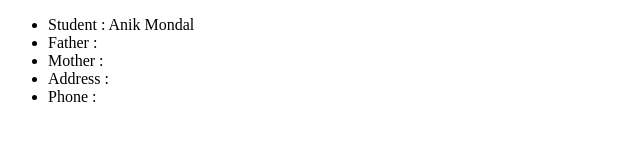
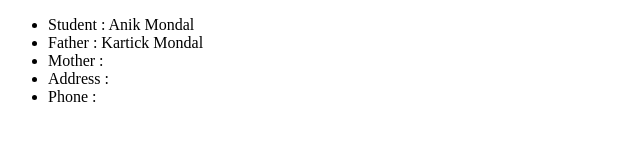
Before and after one commit to anikmondal16/test, a plain HTML site: page index.html in a window 1280 px wide. Shown: the whole page, without its empty margins (0-640 px from the left). Drawn offline with Linux system fonts and the light colour scheme.

Commit message:
Father added

```diff
--- a/index.html
+++ b/index.html
@@ -8,7 +8,7 @@
 <body>
     <ul>
         <li>Student : Anik Mondal</li>
-        <li>Father :</li>
+        <li>Father : Kartick Mondal</li>
         <li>Mother :</li>
         <li>Address :</li>
         <li>Phone :</li>
```
